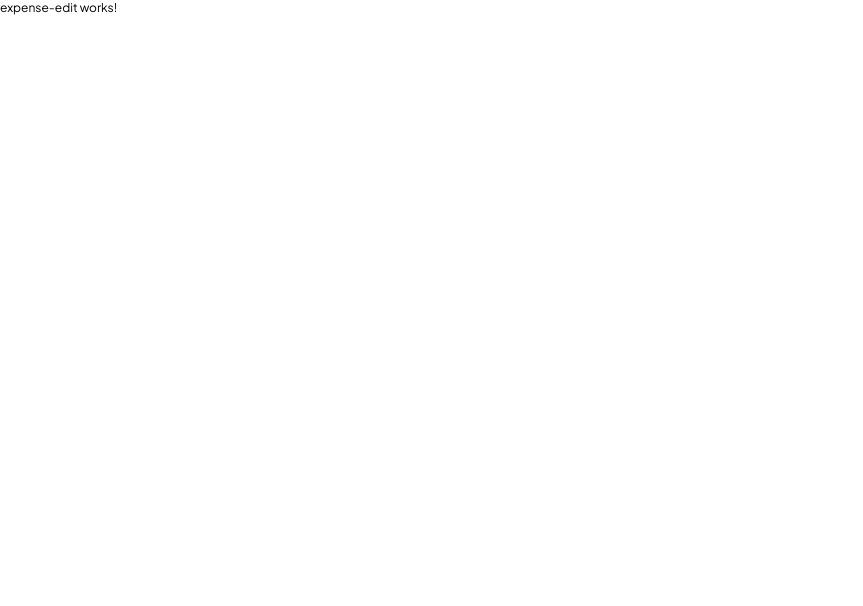
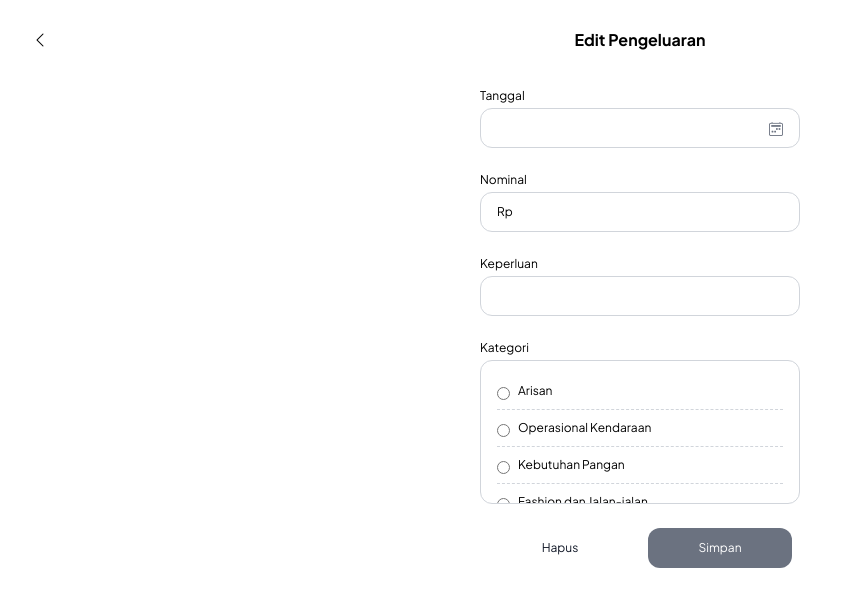
Before and after one commit to ibnuhalimm/daily-expense-angular, an Angular app: page /expense/edit in a window 1280 px wide. Shown: the top 606 px of the page, without its empty margins (0-863 px from the left). Built offline with nearby package versions, Linux system fonts and the light colour scheme.

Commit message:
edit expense

```diff
--- a/src/app/app.module.ts
+++ b/src/app/app.module.ts
@@ -22,6 +22,8 @@ import { CategoryItemComponent } from './components/form/category-item/category-
 import { InputPrependTextComponent } from './components/form/input-prepend-text/input-prepend-text.component';
 import { InputAppendIconComponent } from './components/form/input-append-icon/input-append-icon.component';
 import { InputTextComponent } from './components/form/input-text/input-text.component';
+import { FormPrimaryButtonComponent } from './components/form/primary-button/primary-button.component';
+import { FormSecondaryButtonComponent } from './components/form/secondary-button/secondary-button.component';
 
 @NgModule({
   declarations: [
@@ -46,7 +48,9 @@ import { InputTextComponent } from './components/form/input-text/input-text.comp
 
     InputPrependTextComponent,
     InputAppendIconComponent,
-    InputTextComponent
+    InputTextComponent,
+    FormPrimaryButtonComponent,
+    FormSecondaryButtonComponent
   ],
   imports: [
     BrowserModule,
--- a/src/app/components/expense-item/expense-item.component.html
+++ b/src/app/components/expense-item/expense-item.component.html
@@ -1,32 +1,33 @@
 <div class="mb-4 px-4 py-3 border border-solid border-gray-300 rounded-xl">
     <div class="flex flex-row items-center justify-between gap-x-2">
         <div class="w-full">
-            <div class="">
+            <div>
                 <span class="rounded-2xl px-2 py-1 bg-gray-300 text-xxs">
                     Elektronik
                 </span>
             </div>
             <div class="mt-2 flex flex-row items-center justify-between">
                 <div class="w-full">
-                    <div class="text-sm font-bold">
+                    <p class="text-sm font-bold">
                         Rp 11.500.000,-
-                    </div>
-                    <div class="mt-1 text-gray-600">
+                    </p>
+                    <p class="mt-1 text-gray-600">
                         Lorem ipsum dolor sit...
-                    </div>
+                    </p>
                 </div>
                 <div class="w-28 text-gray-600">
-                    <div class="">06</div>
-                    <div class="">
+                    <time datetime="2022-08-06">
+                        06
+                        <br>
                         Agu 2022
-                    </div>
+                    </time>
                 </div>
             </div>
         </div>
         <div class="h-full flex items-center justify-center">
             <button
                 class="w-6 h-6 rounded-full inline-flex items-center justify-center bg-gray-500 text-white"
-                (click)="onClickEvent()">
+                (click)="goToEditExpense()">
                 <i class="bi bi-chevron-right"></i>
             </button>
         </div>
--- a/src/app/components/expense-item/expense-item.component.ts
+++ b/src/app/components/expense-item/expense-item.component.ts
@@ -1,4 +1,5 @@
-import { Component, EventEmitter, Output } from "@angular/core";
+import { Component } from "@angular/core";
+import { Router } from "@angular/router";
 
 @Component({
     selector: 'app-expense-item',
@@ -6,9 +7,9 @@ import { Component, EventEmitter, Output } from "@angular/core";
 })
 
 export class ExpenseItemComponent {
-    @Output() onClick: EventEmitter<any> = new EventEmitter();
+    constructor(private router: Router) {}
 
-    onClickEvent() {
-        this.onClick.emit();
+    goToEditExpense() {
+        this.router.navigate(['/expense/edit']);
     }
 }
--- /dev/null
+++ b/src/app/components/form/primary-button/primary-button.component.html
@@ -0,0 +1,6 @@
+<button
+    type="button"
+    class="block w-full h-10 px-4 rounded-xl outline-none bg-gray-500 text-white inline-flex items-center justify-center"
+    (click)="onClickEvent()">
+    <ng-content></ng-content>
+</button>
--- /dev/null
+++ b/src/app/components/form/primary-button/primary-button.component.ts
@@ -0,0 +1,16 @@
+import { Component, Input, Output, EventEmitter } from "@angular/core";
+
+@Component({
+    selector: 'form-primary-button',
+    templateUrl: './primary-button.component.html'
+})
+
+export class FormPrimaryButtonComponent {
+    @Input() text: string = '';
+
+    @Output() onClick: EventEmitter<any> = new EventEmitter();
+
+    onClickEvent() {
+        this.onClick.emit();
+    }
+}
--- /dev/null
+++ b/src/app/components/form/secondary-button/secondary-button.component.html
@@ -0,0 +1,6 @@
+<button
+    type="button"
+    class="block w-full h-10 px-4 rounded-xl outline-none bg-transparent text-gray-900 inline-flex items-center justify-center"
+    (click)="onClickEvent()">
+    <ng-content></ng-content>
+</button>
--- /dev/null
+++ b/src/app/components/form/secondary-button/secondary-button.component.ts
@@ -0,0 +1,16 @@
+import { Component, Input, Output, EventEmitter } from "@angular/core";
+
+@Component({
+    selector: 'form-secondary-button',
+    templateUrl: './secondary-button.component.html'
+})
+
+export class FormSecondaryButtonComponent {
+    @Input() text: string = '';
+
+    @Output() onClick: EventEmitter<any> = new EventEmitter();
+
+    onClickEvent() {
+        this.onClick.emit();
+    }
+}
--- a/src/app/components/primary-button/primary-button.component.html
+++ b/src/app/components/primary-button/primary-button.component.html
@@ -1,6 +1,6 @@
 <button
     type="button"
-    class="block w-full h-8 px-4 rounded-xl bg-gray-500 text-white inline-flex items-center justify-center"
+    class="block w-full h-8 px-4 rounded-xl outline-none bg-gray-500 text-white inline-flex items-center justify-center"
     (click)="onClickEvent()">
     <ng-content></ng-content>
 </button>
--- a/src/app/pages/expense-add/expense-add.component.html
+++ b/src/app/pages/expense-add/expense-add.component.html
@@ -6,27 +6,27 @@
 </header>
 <main class="relative top-20 py-2">
     <app-container>
-        <div class="mb-6">
-            <label for="" class="block mb-1">
-                Nominal
-            </label>
-            <input-prepend-text [prependText]="textRupiah"></input-prepend-text>
-        </div>
-        <div class="mb-6">
-            <label for="" class="block mb-1">
-                Keperluan
-            </label>
-            <input-text></input-text>
-        </div>
-        <div class="mb-6">
+        <fieldset class="mb-6">
             <label for="" class="block mb-1">
                 Tanggal
             </label>
             <input-append-icon
                 [appendedIcon]="iconCalendar"
                 [value]="valueDate"></input-append-icon>
-        </div>
-        <div class="mb-6">
+        </fieldset>
+        <fieldset class="mb-6">
+            <label for="" class="block mb-1">
+                Nominal
+            </label>
+            <input-prepend-text [prependText]="textRupiah"></input-prepend-text>
+        </fieldset>
+        <fieldset class="mb-6">
+            <label for="" class="block mb-1">
+                Keperluan
+            </label>
+            <input-text></input-text>
+        </fieldset>
+        <fieldset class="mb-6">
             <label for="" class="block mb-1">
                 Kategori
             </label>
@@ -36,13 +36,13 @@
                     [value]="category.value"
                     [label]="category.label"></app-form-category-item>
             </div>
-        </div>
+        </fieldset>
         <div>
             <div class="w-36 mx-auto">
-                <app-primary-button
+                <form-primary-button
                     (onClick)="onSaveExpense()">
                     Simpan
-                </app-primary-button>
+                </form-primary-button>
             </div>
         </div>
     </app-container>
--- a/src/app/pages/expense-edit/expense-edit.component.html
+++ b/src/app/pages/expense-edit/expense-edit.component.html
@@ -1 +1,83 @@
-<p>expense-edit works!</p>
+<header>
+    <nav class="relative">
+        <app-page-back-button [path]="pathToHome"></app-page-back-button>
+        <app-page-title [text]="pageTitle"></app-page-title>
+    </nav>
+</header>
+<main class="relative top-20 py-2">
+    <app-container>
+        <fieldset class="mb-6">
+            <label for="" class="block mb-1">
+                Tanggal
+            </label>
+            <input-append-icon
+                [appendedIcon]="iconCalendar"
+                [value]="valueDate"></input-append-icon>
+        </fieldset>
+        <fieldset class="mb-6">
+            <label for="" class="block mb-1">
+                Nominal
+            </label>
+            <input-prepend-text [prependText]="textRupiah"></input-prepend-text>
+        </fieldset>
+        <fieldset class="mb-6">
+            <label for="" class="block mb-1">
+                Keperluan
+            </label>
+            <input-text></input-text>
+        </fieldset>
+        <fieldset class="mb-6">
+            <label for="" class="block mb-1">
+                Kategori
+            </label>
+            <div class="p-4 h-36 rounded-xl border border-solid border-gray-300 overflow-y-auto">
+                <app-form-category-item
+                    *ngFor="let category of categories"
+                    [value]="category.value"
+                    [label]="category.label"></app-form-category-item>
+            </div>
+        </fieldset>
+        <div class="flex flex-row items-center justify-center gap-x-4">
+            <div class="w-36">
+                <form-secondary-button
+                    (onClick)="onDeleteExpense()">
+                    Hapus
+                </form-secondary-button>
+            </div>
+            <div class="w-36">
+                <form-primary-button
+                    (onClick)="onSaveExpense()">
+                    Simpan
+                </form-primary-button>
+            </div>
+        </div>
+    </app-container>
+
+    <div
+        class="fixed inset-0 bg-gray-900 bg-opacity-60"
+        *ngIf="showDeleteConfirm">
+        <div class="absolute left-0 top-auto right-0 bottom-0 py-10 bg-white rounded-tl-xl rounded-tr-xl">
+            <app-container>
+                <div class="w-56 mx-auto">
+                    <p class="text-center">
+                        Apakah Anda yakin ingin menghapus pengeluaran ini?
+                    </p>
+                </div>
+                <div class="mt-6 flex flex-row items-center justify-center gap-x-4">
+                    <div class="w-36">
+                        <form-secondary-button
+                            (onClick)="onCancelDelete()">
+                            Tidak
+                        </form-secondary-button>
+                    </div>
+                    <div class="w-36">
+                        <form-primary-button
+                            (onClick)="onSaveExpense()">
+                            Ya, Hapus
+                        </form-primary-button>
+                    </div>
+                </div>
+            </app-container>
+        </div>
+    </div>
+</main>
--- a/src/app/pages/expense-edit/expense-edit.component.ts
+++ b/src/app/pages/expense-edit/expense-edit.component.ts
@@ -1,4 +1,6 @@
 import { Component, OnInit } from '@angular/core';
+import { Router } from '@angular/router';
+import { Category } from '../../../contracts/Category';
 
 @Component({
   selector: 'app-expense-edit',
@@ -6,10 +8,62 @@ import { Component, OnInit } from '@angular/core';
   styleUrls: ['./expense-edit.component.css']
 })
 export class ExpenseEditComponent implements OnInit {
+    pageTitle: string;
+    pathToHome: string;
+    textRupiah: string;
+    iconCalendar: string;
+    valueDate: string;
 
-  constructor() { }
+    showDeleteConfirm: boolean;
 
-  ngOnInit(): void {
-  }
 
+    categories: Category[] = [
+        {
+            value: 1,
+            label: 'Arisan'
+        },
+        {
+            value: 2,
+            label: 'Operasional Kendaraan'
+        },
+        {
+            value: 3,
+            label: 'Kebutuhan Pangan'
+        },
+        {
+            value: 4,
+            label: 'Fashion dan Jalan-jalan'
+        },
+        {
+            value: 5,
+            label: 'Gadget & Elektronik'
+        }
+    ];
+
+    constructor(private router: Router) {
+        this.pageTitle = 'Edit Pengeluaran';
+        this.pathToHome = '/';
+        this.textRupiah = 'Rp';
+        this.iconCalendar = 'bi bi-calendar2-week';
+
+        this.valueDate = '';
+
+        this.showDeleteConfirm = false;
+    }
+
+    ngOnInit(): void {
+    }
+
+
+    onSaveExpense() {
+        this.router.navigate(['/']);
+    }
+
+    onDeleteExpense() {
+        this.showDeleteConfirm = true;
+    }
+
+    onCancelDelete() {
+        this.showDeleteConfirm = false;
+    }
 }
```
